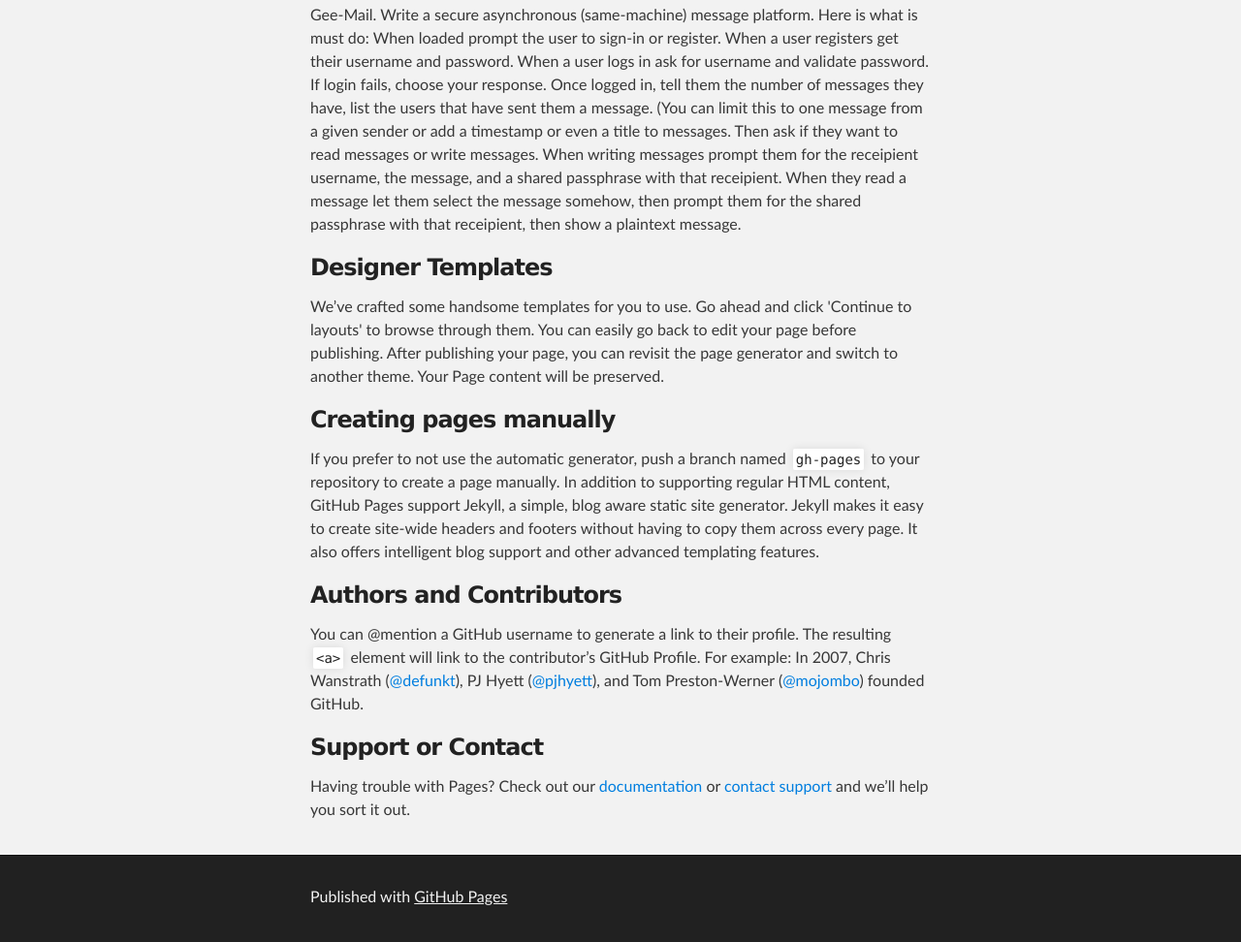
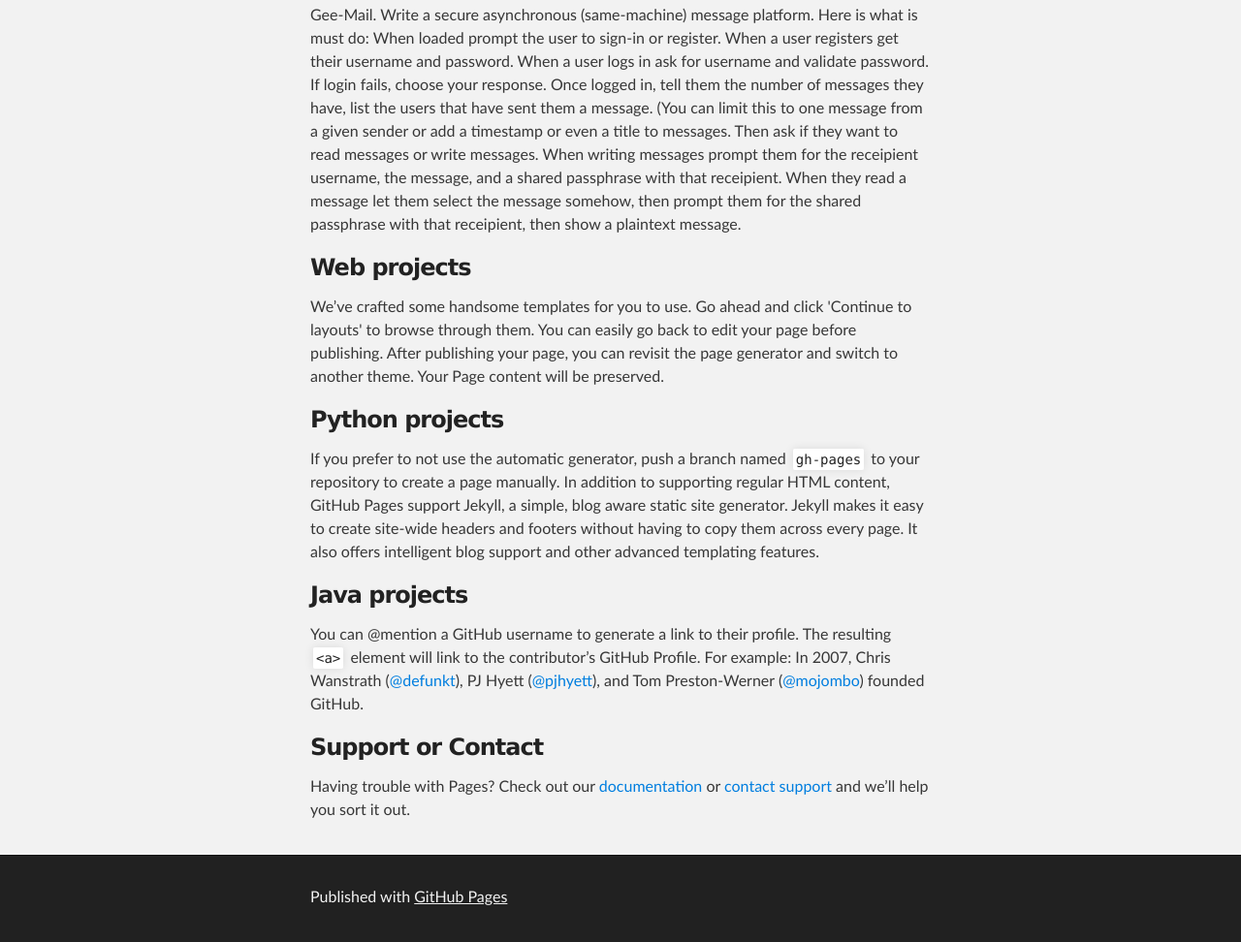
Before and after one commit to Patrickhack/Patrickhack.github.io, a plain HTML site: page index.html in a window 1280 px wide. Shown: the part 976-1948 px from the top of the page at 97% size. Drawn offline with Linux system fonts and the light colour scheme.

Commit message:
Update index.html

```diff
--- a/index.html
+++ b/index.html
@@ -45,17 +45,17 @@
 <a href="http://Gee_mail.yuhao.website/">Project4 Geemail</a>
          <p> Gee-Mail. Write a secure asynchronous (same-machine) message platform. Here is what is must do: When loaded prompt the user to sign-in or register. When a user registers get their username and password. When a user logs in ask for username and validate password. If login fails, choose your response. Once logged in, tell them the number of messages they have, list the users that have sent them a message. (You can limit this to one message from a given sender or add a timestamp or even a title to messages. Then ask if they want to read messages or write messages. When writing messages prompt them for the receipient username, the message, and a shared passphrase with that receipient. When they read a message let them select the message somehow, then prompt them for the shared passphrase with that receipient, then show a plaintext message.  </p>
 <h3>
-<a id="Web projects" class="anchor" href="#designer-templates" aria-hidden="true"><span aria-hidden="true" class="octicon octicon-link"></span></a>Designer Templates</h3>
+<a id="Web projects" class="anchor" href="#designer-templates" aria-hidden="true"><span aria-hidden="true" class="octicon octicon-link"></span></a>Web projects</h3>
 
 <p>We’ve crafted some handsome templates for you to use. Go ahead and click 'Continue to layouts' to browse through them. You can easily go back to edit your page before publishing. After publishing your page, you can revisit the page generator and switch to another theme. Your Page content will be preserved.</p>
 
 <h3>
-<a id="Python projects" class="anchor" href="#creating-pages-manually" aria-hidden="true"><span aria-hidden="true" class="octicon octicon-link"></span></a>Creating pages manually</h3>
+<a id="Python projects" class="anchor" href="#creating-pages-manually" aria-hidden="true"><span aria-hidden="true" class="octicon octicon-link"></span></a>Python projects</h3>
 
 <p>If you prefer to not use the automatic generator, push a branch named <code>gh-pages</code> to your repository to create a page manually. In addition to supporting regular HTML content, GitHub Pages support Jekyll, a simple, blog aware static site generator. Jekyll makes it easy to create site-wide headers and footers without having to copy them across every page. It also offers intelligent blog support and other advanced templating features.</p>
 
 <h3>
-<a id="Java projects" class="anchor" href="#authors-and-contributors" aria-hidden="true"><span aria-hidden="true" class="octicon octicon-link"></span></a>Authors and Contributors</h3>
+<a id="Java projects" class="anchor" href="#authors-and-contributors" aria-hidden="true"><span aria-hidden="true" class="octicon octicon-link"></span></a>Java projects</h3>
 
 <p>You can @mention a GitHub username to generate a link to their profile. The resulting <code>&lt;a&gt;</code> element will link to the contributor’s GitHub Profile. For example: In 2007, Chris Wanstrath (<a href="https://github.com/defunkt" class="user-mention">@defunkt</a>), PJ Hyett (<a href="https://github.com/pjhyett" class="user-mention">@pjhyett</a>), and Tom Preston-Werner (<a href="https://github.com/mojombo" class="user-mention">@mojombo</a>) founded GitHub.</p>
 
```
